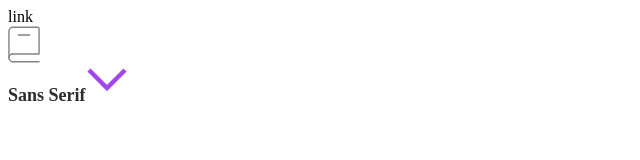
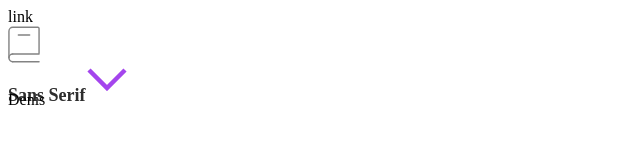
Before and after one commit to FloreDenis2001/dictionary-web-app-with-api, a plain HTML site: page starter-code/index.html in a window 1280 px wide. Shown: the full height of the page, 0-640 px from the left. Drawn offline with Linux system fonts and the light colour scheme.

Commit message:
add_test

```diff
--- a/starter-code/index.html
+++ b/starter-code/index.html
@@ -22,7 +22,9 @@
          </div>
        </header>
 
-      <aside class="search"></aside>
+      <aside class="search">
+        Denis
+      </aside>
        <main>
 
        </main>
```
